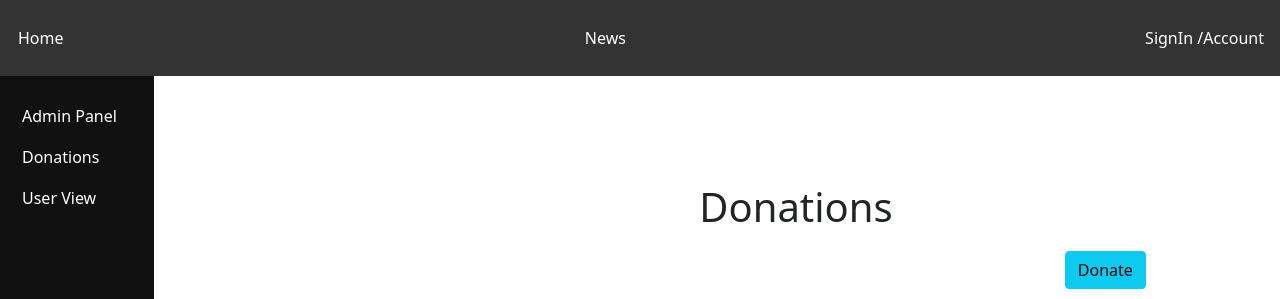
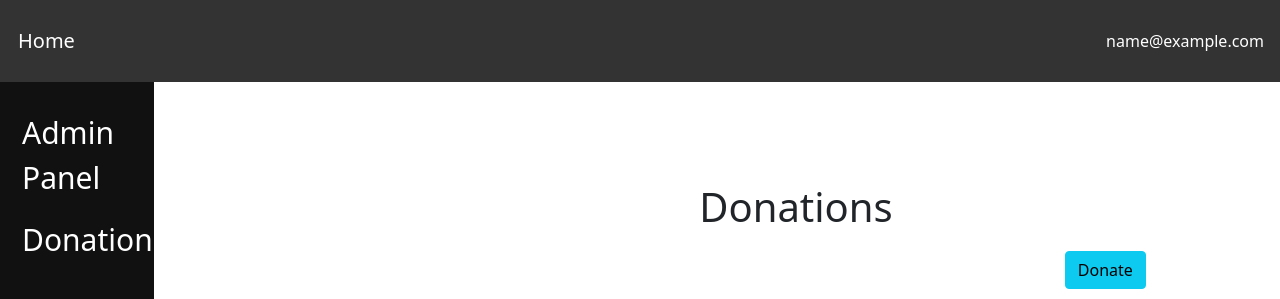
Before and after one commit to jpleyvat/ngo-donation, a Django app: page /donations/ in a window 1280 px wide. Shown: the top 299 px of the page. Run offline with Django 3.2, Linux system fonts and the light colour scheme; the visitor is signed in with stand-in values (Sample User, id 1); data that the repository does not hold is empty; parts of the project's set-up code (start-up, migrations or seed data) failed here and were passed over.

Commit message:
Update Home.html

```diff
--- a/ngo/templates/Home.html
+++ b/ngo/templates/Home.html
@@ -9,26 +9,28 @@
 
 </head>
 <body>
-<div class="navbar">
-  <a class = "nav-link" href = "{% url 'home'%} " >Home</a>
-  <a href="#news">News</a>
+  <div class="navbar">
+  <a class = "nav-link" style="font-size: 20px;" href = "{% url 'home'%} " >Home</a>
+<!--  <a href="#news">News</a>-->
   <div class="dropdown">
-    <button class="dropbtn">SignIn /Account
-      <i class="fa fa-caret-down"></i>
-    </button>
+      <button class="dropbtn"> {% if user.is_authenticated %}{{request.user.email}} {%else%} Sigin/account {% endif%}
+           <i class="fa fa-caret-down"></i>
+      </button>
+
     <div class="dropdown-content">
         <!-- Login/Register -->
         {% if user.is_authenticated %}
+            <a href="#">Account</a>
+            <a href = "{% url 'profile:update' request.user.profile.profile_id%}">My profile</a>
+            <a href = "{% url 'donations:list_my_donations'%}">Order History</a> <!-- Donations the user made -->
             <a class = "nav-link" href = "{% url 'logout'%} " >logout</a>
         {% else %}
+            <a href="#">Account</a>
+            <a href = "#">My profile</a>
+            <a href="#">Order History</a>   <!-- Donations the user made -->
             <a class = "nav-link" href = "{% url 'login'%}">login</a>
         {% endif %}
 
-      <a href="#">Account</a>
-
-        <!-- Donations the user made -->
-      <a href="#">Order History</a>
-<!--       <a href = "{% url 'profile:update' request.user.profile.profile_id%}">My profile</a>-->
     </div>
   </div>
 </div>
@@ -40,7 +42,7 @@
         {% if user.is_authenticated %}
         <input type="checkbox" id="title1" />
         {% if request.user.is_staff %}
-        <label for="title1">Admin Panel</label>
+        <label for="title1" style="font-size: 30px;">Admin Panel</label>
        <div class="content">
          <ul>
              <li>
@@ -53,11 +55,10 @@
              </li>
          </ul>
          {%endif%}
-
        </div>
 
        <input type="checkbox" id="title2" />
-       <label for="title2">Donations</label>
+       <label for="title2" style="font-size: 30px; ">Donations</label>
 
        <div class="content">
         <ul>
@@ -72,21 +73,6 @@
          </ul>
        </div>
 
-       <input type="checkbox" id="title3" />
-       <label for="title3">User View </label>
-       <!-- remove these palce holders if nothing needs to be added to side nav-->
-       <div class="content">
-        <ul>
-             <li>
-               <a href = "{% url 'donations:create'%}">Placeholder 1</a>
-             </li>
-         </ul>
-            <ul>
-             <li>
-               <a href = "{% url 'donations:create'%}">Placeholder 2</a>
-             </li>
-         </ul>
-       </div>
      {%endif%}
 
 
@@ -94,9 +80,9 @@
 
   </div>
   <div class="main">
+      {% block content %}
 
-      {% block content %}
-      <h1>This will be a card view with all the events for user to see </h1>
+
       {% endblock content %}
   </div>
 </div>
```
